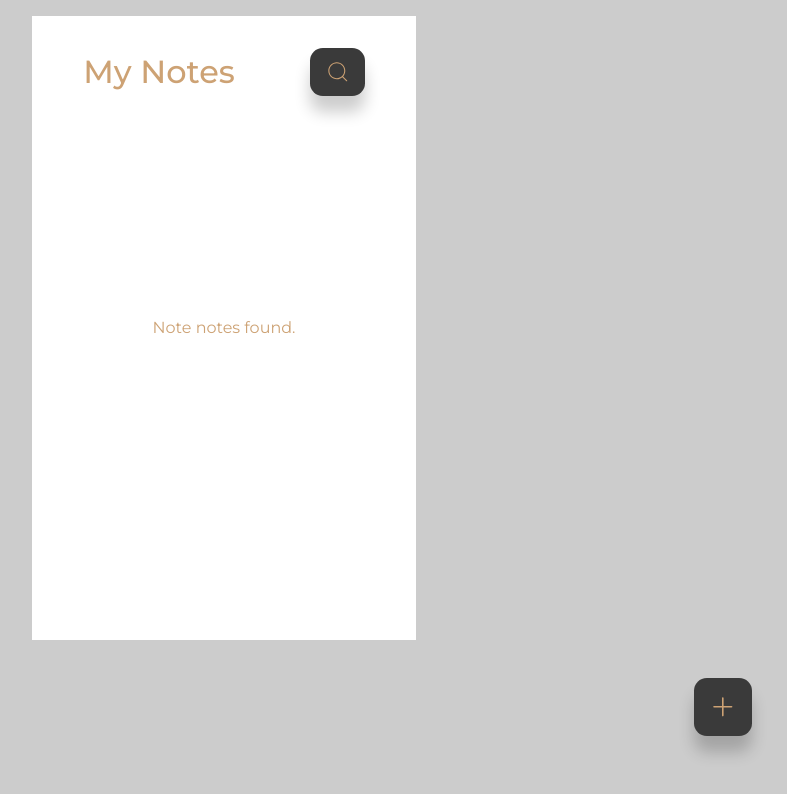
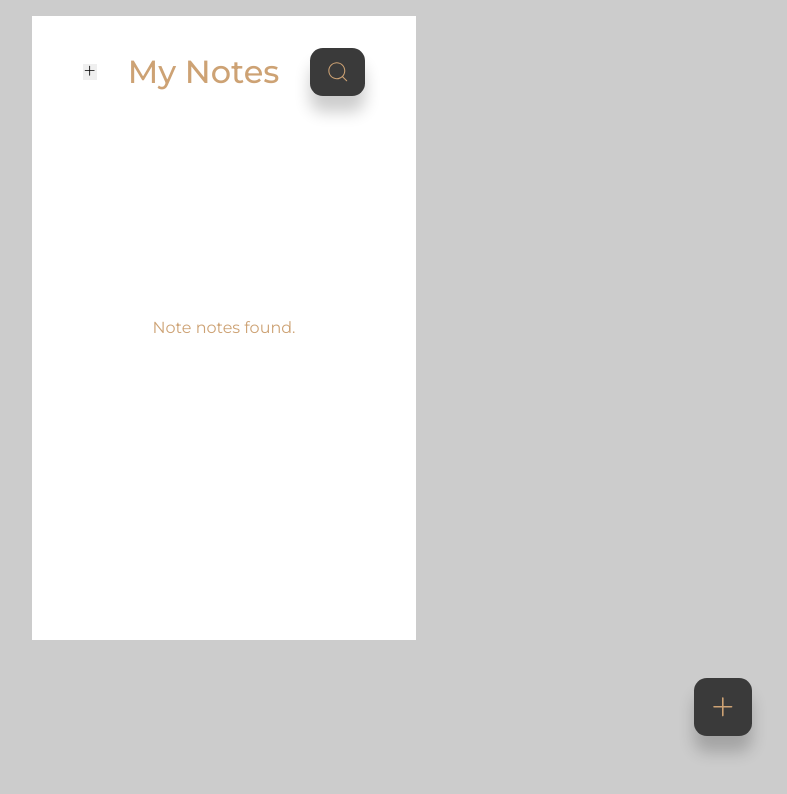
Before and after one commit to khafiz33/Notes, a React (Create React App) app: page / in a window 1280 px wide. Shown: the top 794 px of the page, without its empty margins (416-1203 px from the left). Built offline with nearby package versions, Linux system fonts and the light colour scheme.

Commit message:
The color of the site has been changed

```diff
--- a/src/components/hooks/useNotes.js
+++ b/src/components/hooks/useNotes.js
@@ -1,4 +1,6 @@
+// import functions
 import React from 'react';
+// import context
 import { Context } from '../../context/Notes';
 
 const useNotes = (setterOnly) => {
--- /dev/null
+++ b/src/components/hooks/useTheme.js
@@ -0,0 +1,11 @@
+// import functions
+import React from 'react';
+// import context
+import { Context } from '../../context/Theme';
+
+const useTheme = (setterOnly) => {
+	const { theme, setTheme } = React.useContext(Context);
+
+	return setterOnly ? [setTheme] : [theme, setTheme];
+};
+export default useTheme;
--- /dev/null
+++ b/src/context/Theme.jsx
@@ -0,0 +1,10 @@
+// import functions
+import React from 'react';
+
+const Context = React.createContext();
+
+function Provider({children}) {
+  const [theme, setTheme] = React.useState(false);
+  return <Context.Provider value={{theme, setTheme}}>{children}</Context.Provider>
+}
+export {Context, Provider}
--- a/src/index.jsx
+++ b/src/index.jsx
@@ -4,6 +4,7 @@ import ReactDOM from 'react-dom/client';
 import { BrowserRouter } from 'react-router-dom';
 // import contexts
 import { Provider } from './context/Notes';
+import { Provider as ThemeProvider } from './context/Theme';
 // import components
 import App from './App';
 
@@ -11,9 +12,11 @@ const root = ReactDOM.createRoot(document.getElementById('root'));
 root.render(
 	<React.StrictMode>
 		<BrowserRouter>
-			<Provider>
-				<App />
-			</Provider>
+			<ThemeProvider>
+				<Provider>
+					<App />
+				</Provider>
+			</ThemeProvider>
 		</BrowserRouter>
 	</React.StrictMode>,
 );
--- a/src/pages/Notes/Notes.jsx
+++ b/src/pages/Notes/Notes.jsx
@@ -7,8 +7,10 @@ import { Link } from 'react-router-dom';
 import { CiSearch } from 'react-icons/ci';
 import { MdClose } from 'react-icons/md';
 import { BsPlusLg } from 'react-icons/bs';
+import { RiMoonCloudyLine } from 'react-icons/ri';
 // import hooks
 import useNotes from '../../components/hooks/useNotes';
+import useTheme from '../../components/hooks/useTheme';
 // import components
 import NoteItem from '../../components/NoteItem/NoteItem';
 
@@ -17,6 +19,7 @@ function Notes() {
 	const [showSearch, setShowSearch] = React.useState(false);
 	const [text, setText] = React.useState('');
 	const [filteredNotes, setFilteredNotes] = React.useState(notes);
+	const [theme, setTheme] = useTheme();
 
 	const handleSearch = () => {
 		function filteredValidation(note) {
@@ -32,6 +35,9 @@ function Notes() {
 	return (
 		<section>
 			<header className='notes__header'>
+				<button onClick={() => setTheme((prevState) => !prevState)}>{
+					theme ? <RiMoonCloudyLine /> : <BsPlusLg />
+				}</button>
 				{!showSearch && <h2>My Notes</h2>}
 				{showSearch && (
 					<input
```
